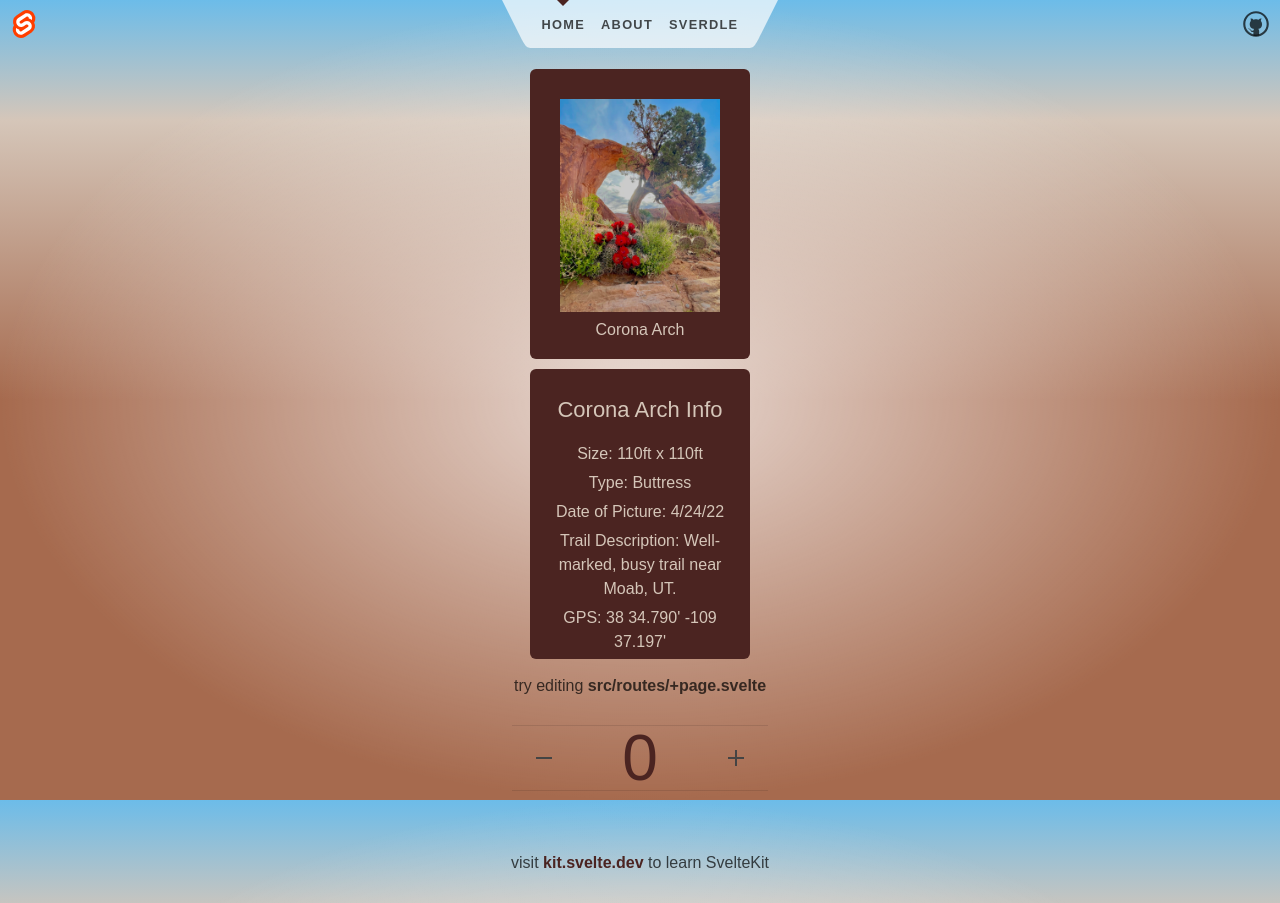
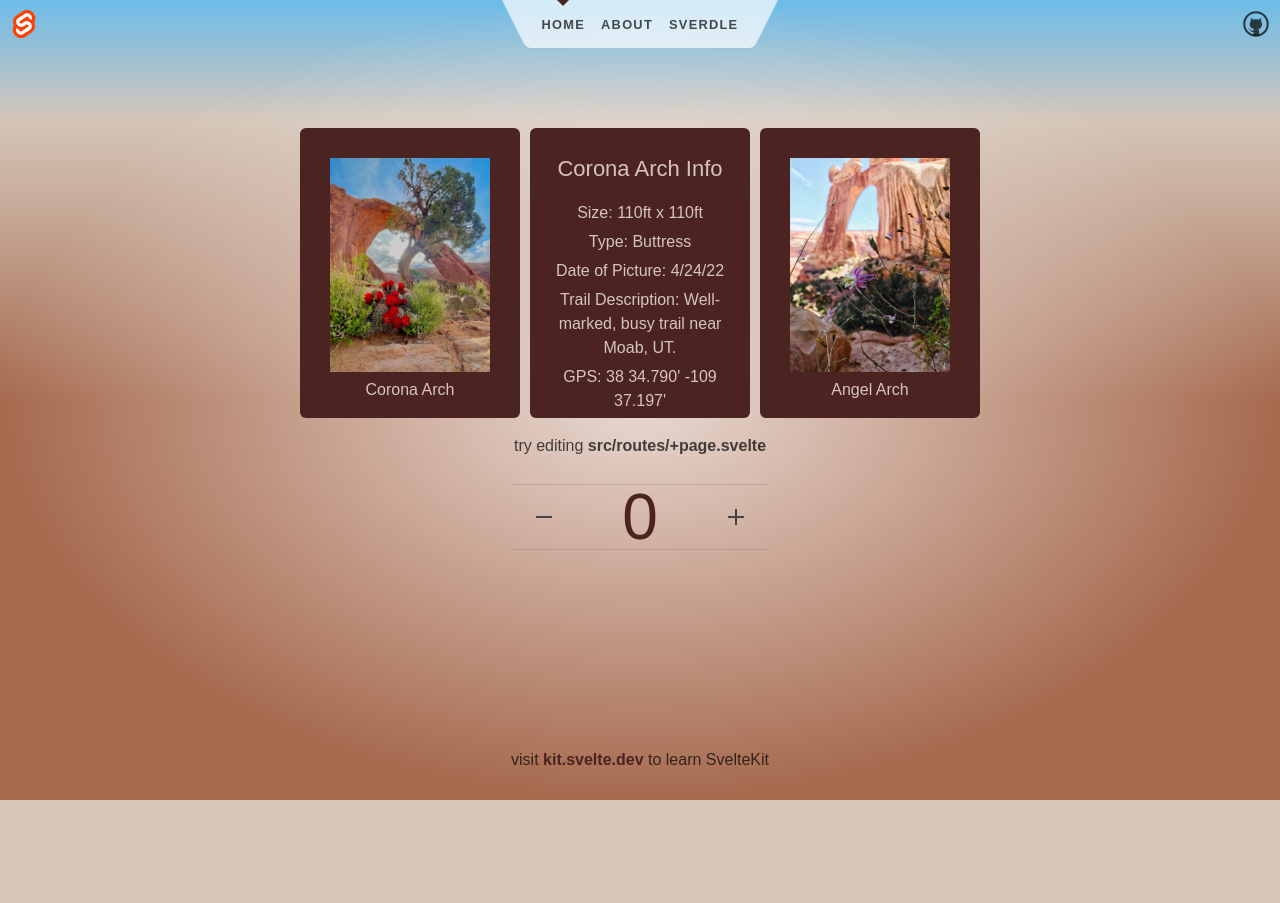
Before and after one commit to Sheilabob/bobbiesarches, a SvelteKit app: page / in a window 1280 px wide. After the commit the page ends 800 px from the top, so only its background shows below. Built offline with nearby package versions, Linux system fonts and the light colour scheme.

Commit message:
added angel arch photo card

```diff
--- a/src/routes/PictureCard.svelte
+++ b/src/routes/PictureCard.svelte
@@ -1,7 +1,9 @@
 <script lang="ts">
   import coronaarch from "$lib/images/corona-arch.jpg";
+  import angelarch from "$lib/images/angel-arch.jpeg";
 </script>
 
+<div class="piccards">
   <div class="coronaarch card">
     <picture>
       <source srcset={coronaarch} type="image/jpg" />
@@ -17,8 +19,20 @@
     <p>Trail Description: Well-marked, busy trail near Moab, UT.</p>
     <p>GPS: 38 34.790' -109 37.197'</p>
   </div>
+  <div class="coronaarch card">
+    <picture>
+      <source srcset={angelarch} type="image/jpg" />
+      <img src={angelarch} alt="Columbine with Angel Arch in the background" />
+    </picture>
+    <div class="piclabel">Angel Arch</div>
+  </div>
+</div>
 
 <style>
+  .piccards {
+    display: flex;
+  }
+
   .coronaarch {
     display: inline-block;
     position: relative;
```
Also changed, not shown: src/lib/images/angel-arch.jpeg (added). Lines whose indentation alone changed are shown as unchanged.
